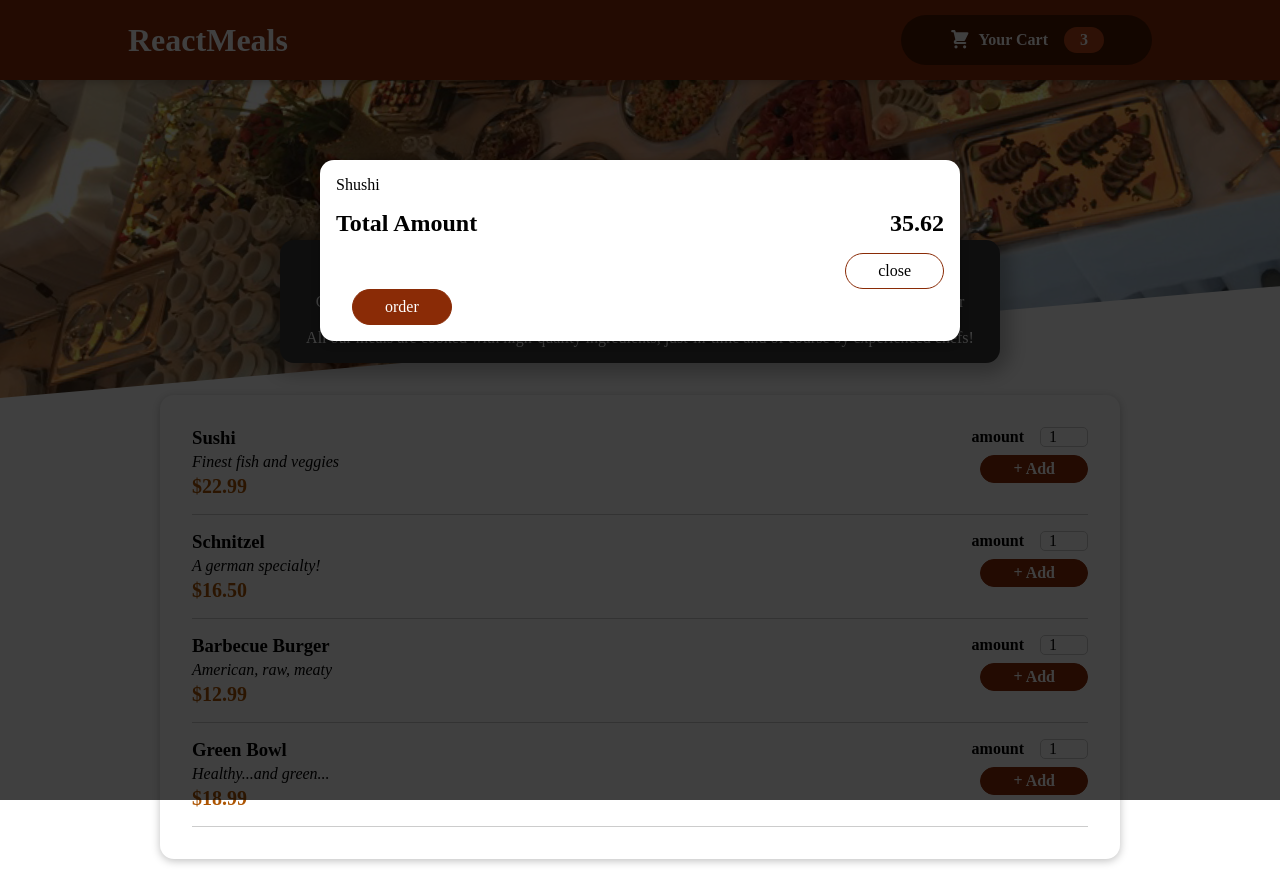
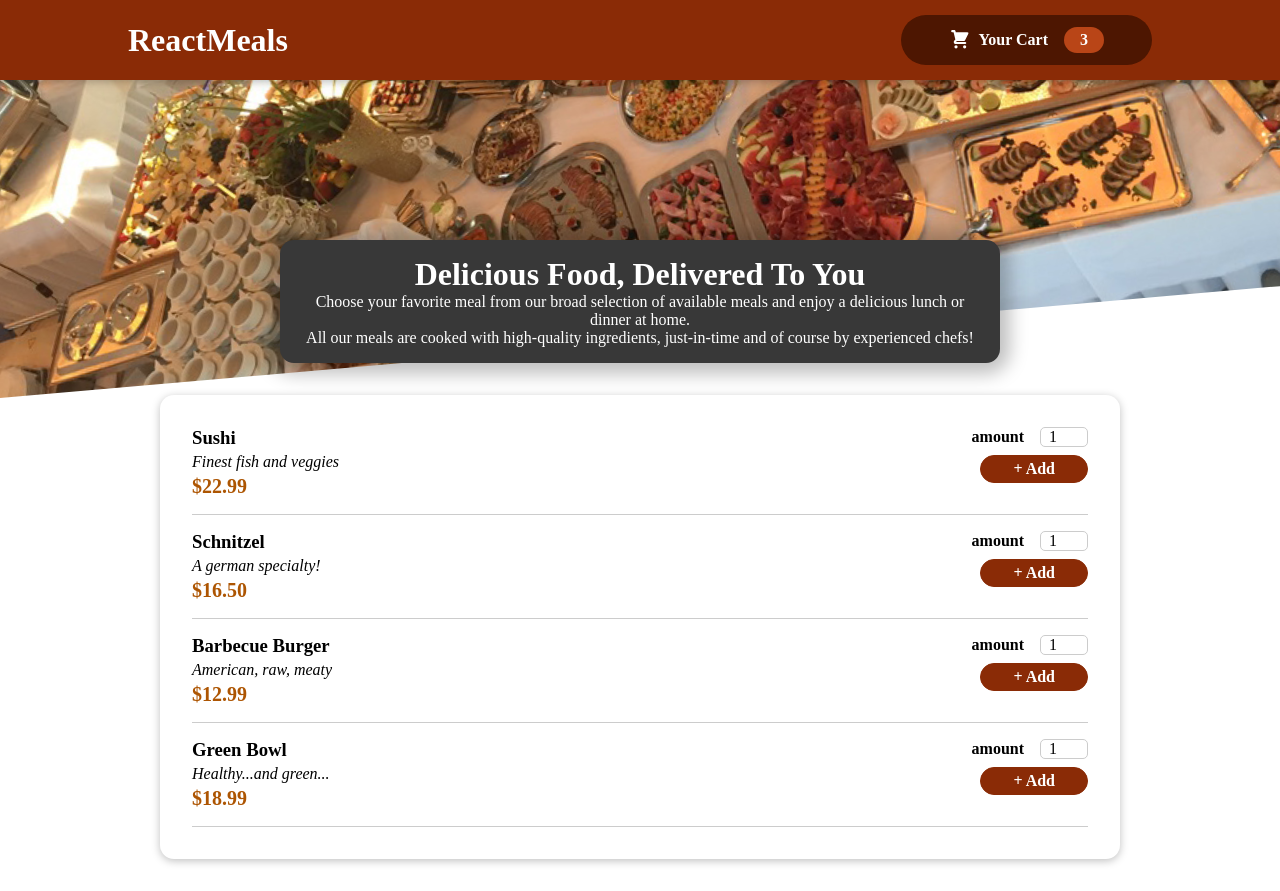
Before and after one commit to 2201monesh/food-ordering-app, a React (Create React App) app: page / in a window 1280 px wide. Built offline with nearby package versions, Linux system fonts and the light colour scheme; the HTML template or start-up script is replaced by a standard one.

Commit message:
Adding state for modal component

```diff
--- a/src/App.js
+++ b/src/App.js
@@ -1,13 +1,24 @@
-import React from 'react';
+import React, { useState } from 'react';
 import Header from './components/Layout/Header';
 import Meals from './components/Meals/Meals';
 import Cart from './components/Cart/Cart';
 
 function App() {
+
+  const [cartIsShown, setCartIsShown] = useState(false);
+
+  const showCartHandler = () => {
+    setCartIsShown(true);
+  }
+
+  const hideCartHandler = () => {
+    setCartIsShown(false);
+  }
+
   return (
     <React.Fragment>
-    <Cart />
-      <Header />
+    {cartIsShown && <Cart onClose={hideCartHandler} />}
+      <Header onShowCart={showCartHandler} />
       <main>
         <Meals />
       </main>
--- a/src/components/Cart/Cart.js
+++ b/src/components/Cart/Cart.js
@@ -5,14 +5,14 @@
     const cartItems = <ul className="cart-items">{[{id: 'c1', name: 'Shushi', amount: 2, price: 12.99}].map((item) => <li>{item.name}</li>)}</ul>
 
     return(
-        <Modal>
+        <Modal onClose={props.onClose}>
             {cartItems }
             <div className="total">
                 <span>Total Amount</span>
                 <span>35.62</span>
             </div>
             <div className="actions">
-            <button className="button--alts">close</button>
+            <button onClick={props.onClose} className="button--alts">close</button>
             <button className="button">order</button>
             </div>
         </Modal>
--- a/src/components/Layout/Header.js
+++ b/src/components/Layout/Header.js
@@ -2,12 +2,12 @@
 import mealsImage from '../../assets/meals.jpg';
 import HeaderCartButton from "./HeaderCartButton";
 
-const Header =() => {
+const Header = (props) => {
     return(
         <React.Fragment>
             <header className="header">
                 <h1>ReactMeals</h1>
-                <HeaderCartButton />
+                <HeaderCartButton onClick={props.onShowCart} />
             </header>
             <div className="main-image">
                 <img src={mealsImage} alt="meals image"/>
--- a/src/components/Layout/HeaderCartButton.js
+++ b/src/components/Layout/HeaderCartButton.js
@@ -2,7 +2,7 @@
 
 const HeaderCartButton = (props) => {
     return(
-        <button className='button'>
+        <button className='button' onClick={props.onClick}>
             <span className='icon'>
                 <CartIcon />
             </span>
--- a/src/components/UI/Modal.js
+++ b/src/components/UI/Modal.js
@@ -2,7 +2,7 @@
 import ReactDOM  from "react-dom"
 
 const Backdrop = (props) => {
-    return <div className="backdrop"></div>
+    return <div className="backdrop" onClick={props.onClose}></div>
 }
 
 const ModalOverlay = (props) => {
@@ -16,7 +16,7 @@
 const Modal = (props) => {
     return (
         <React.Fragment>
-            {ReactDOM.createPortal(<Backdrop />, portalElement)}
+            {ReactDOM.createPortal(<Backdrop onClose={props.onClose} />, portalElement)}
             {ReactDOM.createPortal(<ModalOverlay>{props.children}</ModalOverlay>, portalElement)}
         </React.Fragment>
     )
```
